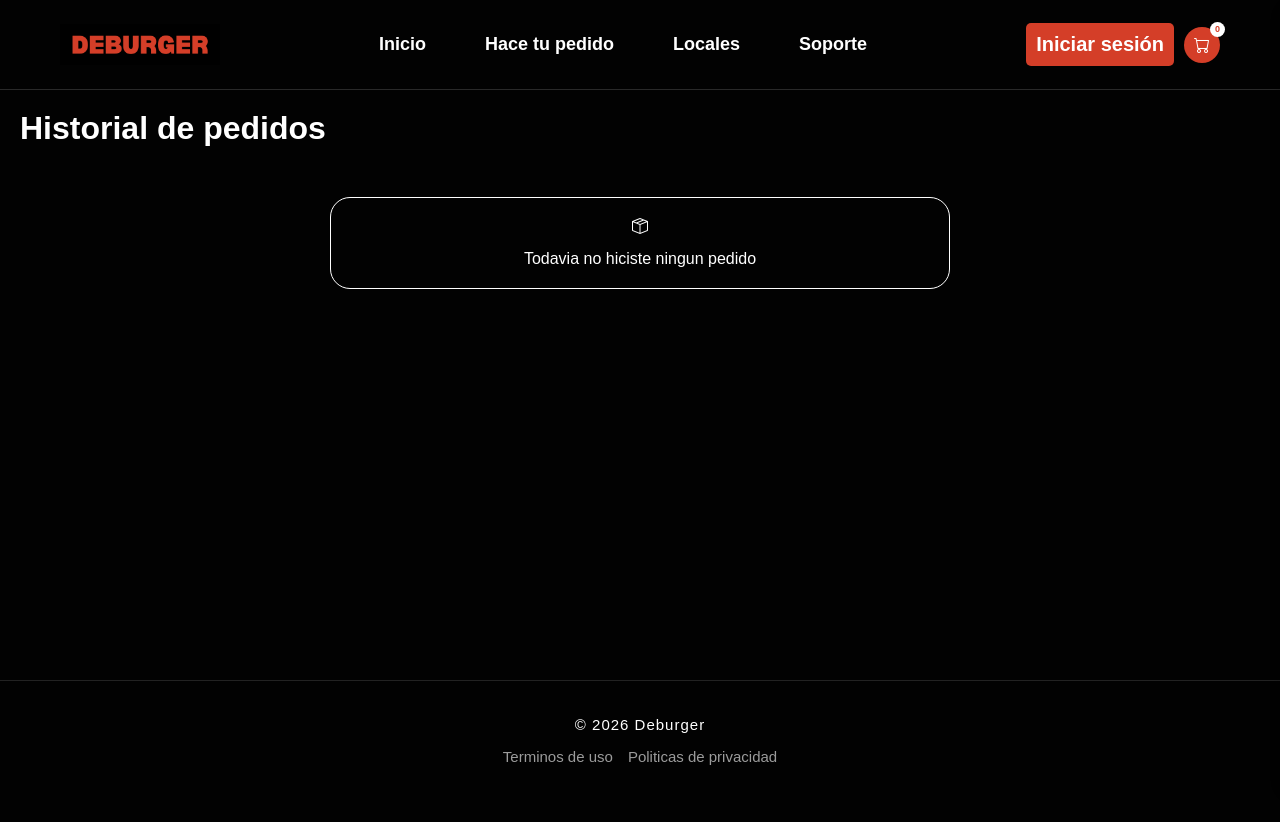
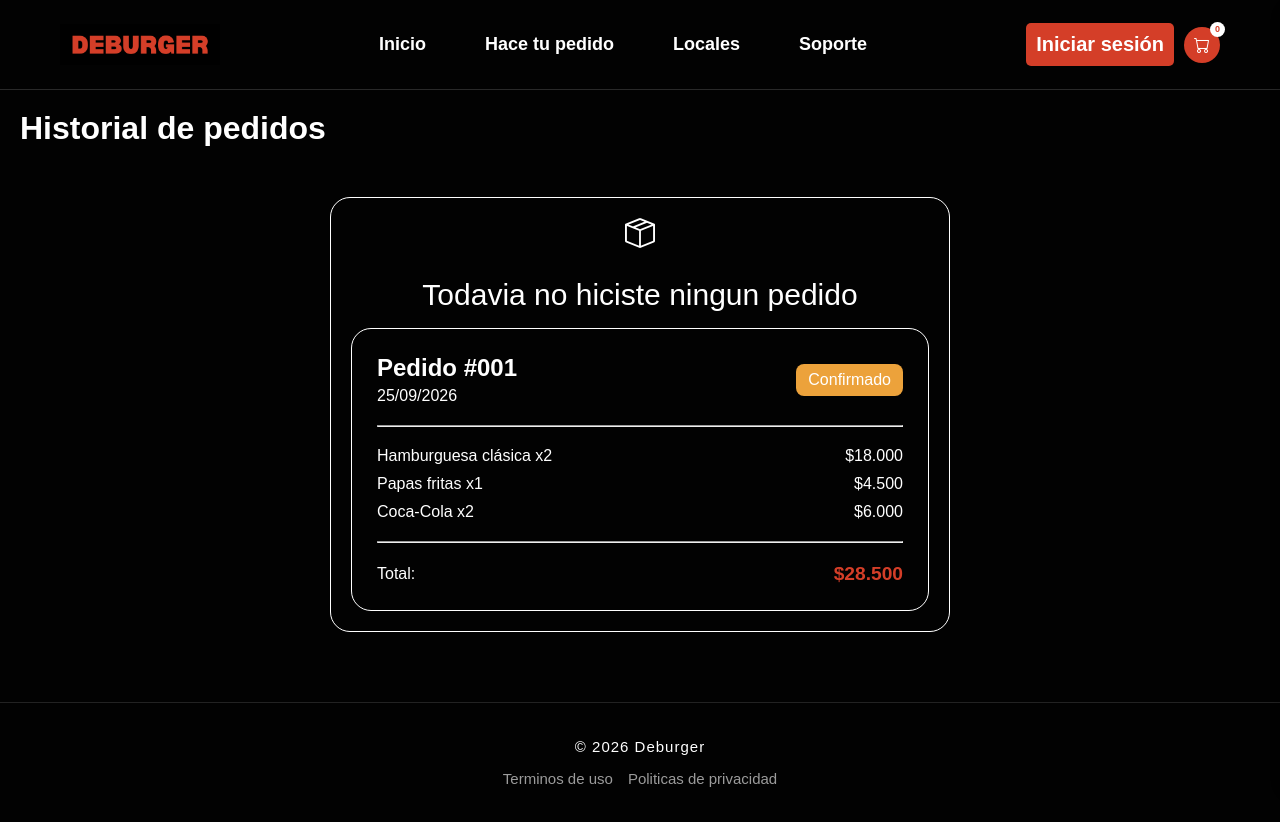
Before and after one commit to TamaraBritezClaudino/Deburger, a PHP site: page /orders in a window 1280 px wide. Before the commit the page ends 765 px from the top, so only its background shows below. Run offline with PHP 8.4, Linux system fonts and the light colour scheme.

Commit message:
subo cambios

```diff
--- a/css/styles.css
+++ b/css/styles.css
@@ -693,6 +693,90 @@ textarea {
     padding: 20px;
 }
 
+.historialVacio{
+    display: flex;
+    flex-direction: column;
+    align-items: center;
+    justify-content: center;
+    gap: 1em;
+    font-size: 30px;
+}
+
+.historial {
+    width: 50%;
+    margin: 50px auto;
+    display: flex;
+    flex-direction: column;
+    gap: 20px;
+}
+
+.pedido {
+    width: 100%;
+    display: flex;
+    flex-direction: column;
+    padding: 25px;
+    border: 1px solid white;
+    border-radius: 20px;
+}
+
+.pedidoCabecera {
+    display: flex;
+    flex-direction: row;
+    justify-content: space-between;
+    align-items: center;
+}
+
+.pedidoCabecera h2 {
+    margin: 0;
+}
+
+.pedidoCabecera p {
+    margin: 5px 0 0 0;
+}
+
+.estadoPedido {
+    background-color: var(--naranja);
+    padding: 7px 12px;
+    border-radius: 8px;
+}
+
+.pedido hr {
+    width: 100%;
+    margin: 20px 0;
+}
+
+.productosPedido {
+    display: flex;
+    flex-direction: column;
+    gap: 10px;
+}
+
+.productosPedido>div {
+    display: flex;
+    flex-direction: row;
+    justify-content: space-between;
+}
+
+.productosPedido p {
+    margin: 0;
+}
+
+.totalPedido {
+    display: flex;
+    flex-direction: row;
+    justify-content: space-between;
+    align-items: center;
+}
+
+.totalPedido p {
+    margin: 0;
+}
+
+.totalPedido strong {
+    color: var(--rojo);
+    font-size: 1.2em;
+}
+
 /*-------------PÁGINA SOPORTE---------------*/
 #banner {
     text-align: center;
--- a/views/orders_view.php
+++ b/views/orders_view.php
@@ -8,7 +8,47 @@
     <h1>Historial de pedidos</h1>
 
     <div class="historial">
-        <i class="bi bi-box-seam"></i>
-        <p>Todavia no hiciste ningun pedido</p>
+        <div class="historialVacio">
+            <i class="bi bi-box-seam"></i>
+            <p>Todavia no hiciste ningun pedido</p>
+        </div>
+
+        <div class="pedido">
+            <div class="pedidoCabecera">
+                <div>
+                    <h2>Pedido #001</h2>
+                    <p>25/09/2026</p>
+                </div>
+
+                <span class="estadoPedido">Confirmado</span>
+            </div>
+
+            <hr>
+
+            <div class="productosPedido">
+                <div>
+                    <p>Hamburguesa clásica x2</p>
+                    <p>$18.000</p>
+                </div>
+
+                <div>
+                    <p>Papas fritas x1</p>
+                    <p>$4.500</p>
+                </div>
+
+                <div>
+                    <p>Coca-Cola x2</p>
+                    <p>$6.000</p>
+                </div>
+            </div>
+
+            <hr>
+
+            <div class="totalPedido">
+                <p>Total:</p>
+                <strong>$28.500</strong>
+            </div>
+        </div>
+
     </div>
 </main>
```
